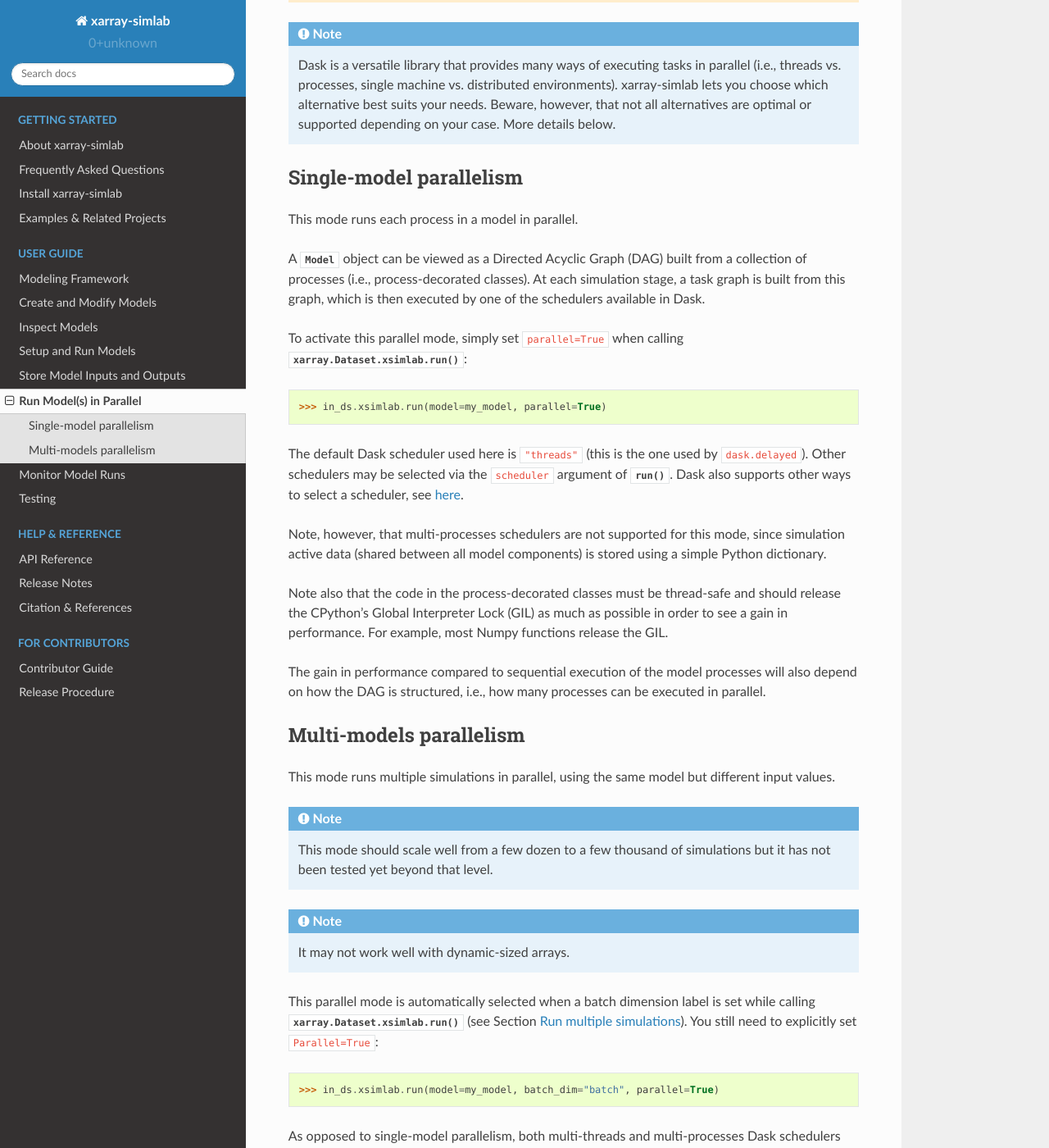
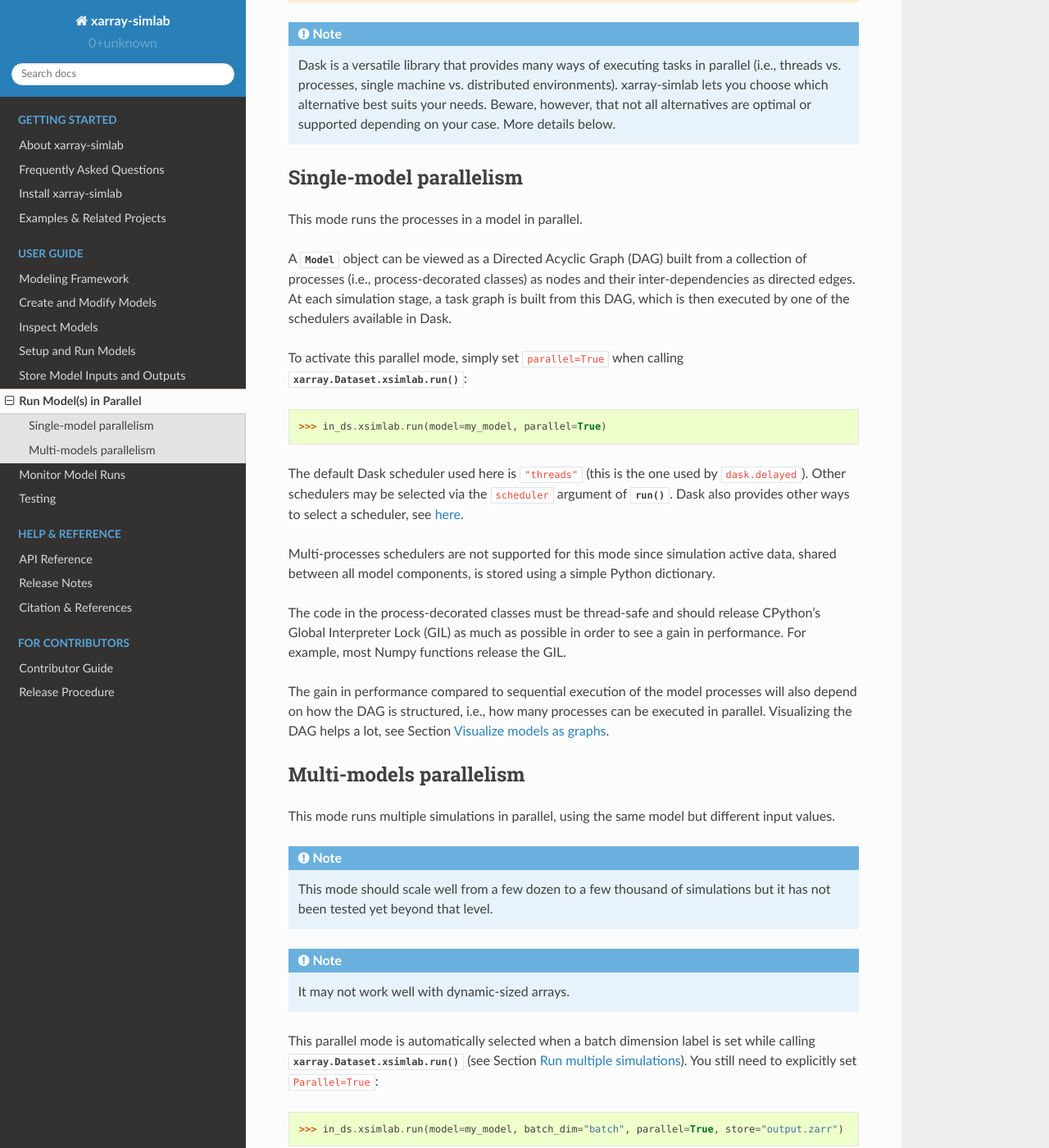
Before and after one commit to xarray-contrib/xarray-simlab, a Sphinx documentation site: the page built from doc/run_parallel.rst, in a window 1280 px wide and 1400 px high, scrolled down 378 px. Shown: the whole window at 82% size. Built offline with Sphinx 7.4.7 and the Read the Docs theme 2.0.0, drawn with Linux system fonts in a browser that asks for light colours; the version number could not be read and is left out; some of the changed text lies outside the part shown.

Commit message:
unrelated, minor doc improvements

```diff
--- a/doc/inspect_model.rst
+++ b/doc/inspect_model.rst
@@ -107,6 +107,8 @@ Like :attr:`~xsimlab.Model.input_vars` and
 :attr:`~xsimlab.Model.all_vars_dict` are available for all model
 variables, not only inputs.
 
+.. _inspect_model_visualize:
+
 Visualize models as graphs
 --------------------------
 
--- a/doc/monitor.rst
+++ b/doc/monitor.rst
@@ -91,6 +91,12 @@ For a full list of customization options, refer to the `Tqdm documentation`_.
 
 .. _Tqdm documentation: https://tqdm.github.io
 
+.. note::
+
+   Currently this progress bar doesn't support tracking the progress of batches
+   of simulations. If those batches are run in parallel you can
+   use Dask's diagnostics instead.
+
 .. _custom_runtime_hooks:
 
 Custom runtime hooks
--- a/doc/run_parallel.rst
+++ b/doc/run_parallel.rst
@@ -28,12 +28,13 @@ library. There are two parallel modes:
 Single-model parallelism
 ------------------------
 
-This mode runs each process in a model in parallel.
+This mode runs the processes in a model in parallel.
 
 A :class:`~xsimlab.Model` object can be viewed as a Directed Acyclic Graph (DAG)
-built from a collection of processes (i.e., process-decorated classes). At each
-simulation stage, a task graph is built from this graph, which is then executed
-by one of the schedulers available in Dask.
+built from a collection of processes (i.e., process-decorated classes) as nodes
+and their inter-dependencies as directed edges. At each simulation stage, a task
+graph is built from this DAG, which is then executed by one of the schedulers
+available in Dask.
 
 To activate this parallel mode, simply set ``parallel=True`` when calling
 :func:`xarray.Dataset.xsimlab.run`:
@@ -44,22 +45,22 @@ To activate this parallel mode, simply set ``parallel=True`` when calling
 
 The default Dask scheduler used here is ``"threads"`` (this is the one used by
 ``dask.delayed``). Other schedulers may be selected via the ``scheduler``
-argument of :func:`~xarray.Dataset.xsimlab.run`. Dask also supports other ways to
+argument of :func:`~xarray.Dataset.xsimlab.run`. Dask also provides other ways to
 select a scheduler, see `here
 <https://docs.dask.org/en/latest/setup/single-machine.html>`_.
 
-Note, however, that multi-processes schedulers are not supported for this mode,
-since simulation active data (shared between all model components) is stored
-using a simple Python dictionary.
+Multi-processes schedulers are not supported for this mode since simulation
+active data, shared between all model components, is stored using a simple
+Python dictionary.
 
-Note also that the code in the process-decorated classes must be thread-safe
-and should release the CPython's Global Interpreter Lock (GIL) as much as
-possible in order to see a gain in performance. For example, most Numpy
-functions release the GIL.
+The code in the process-decorated classes must be thread-safe and should release
+CPython's Global Interpreter Lock (GIL) as much as possible in order to see
+a gain in performance. For example, most Numpy functions release the GIL.
 
 The gain in performance compared to sequential execution of the model processes
 will also depend on how the DAG is structured, i.e., how many processes can be
-executed in parallel.
+executed in parallel. Visualizing the DAG helps a lot, see Section
+:ref:`inspect_model_visualize`.
 
 .. _run_parallel_multi:
 
@@ -84,7 +85,7 @@ while calling :func:`xarray.Dataset.xsimlab.run` (see Section
 
 .. code:: python
 
-   >>> in_ds.xsimlab.run(model=my_model, batch_dim="batch", parallel=True)
+   >>> in_ds.xsimlab.run(model=my_model, batch_dim="batch", parallel=True, store="output.zarr")
 
 As opposed to single-model parallelism, both multi-threads and multi-processes
 Dask schedulers are supported for this embarrassingly parallel problem.
```
Also changed, not shown: other parts of doc/run_parallel.rst (+3 -3 lines), doc/api.rst (+5 -3 lines).
